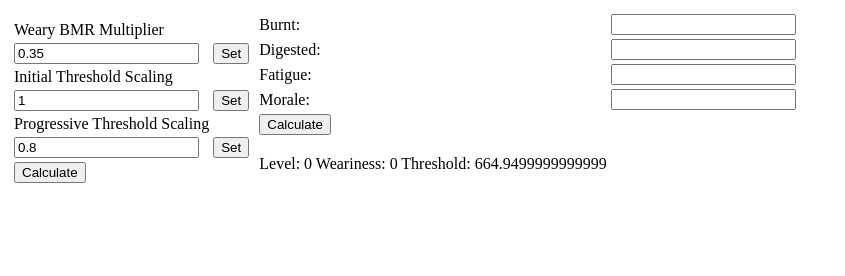
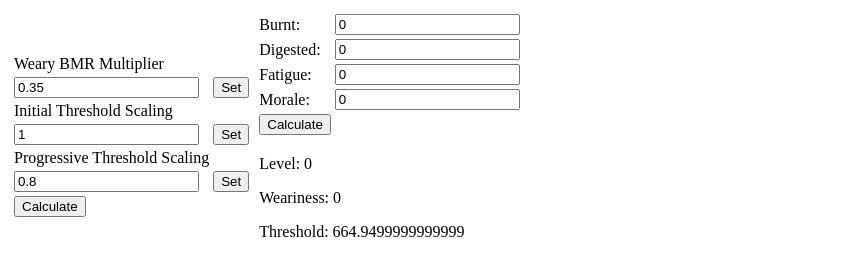
Before and after one commit to anothersimulacrum/anothersimulacrum.github.io, a plain HTML site: page index.html in a window 1280 px wide. Shown: the whole page, without its empty margins (0-845 px from the left). Drawn offline with Linux system fonts and the light colour scheme.

Commit message:
Aesthetics

```diff
--- a/calcs.js
+++ b/calcs.js
@@ -62,7 +62,7 @@ function refresh_static()
 	let lvl = weariness_level( page.burnt.value, page.digest.value, page.fatigue.value, page.morale.value );
 	let weary = weariness( page.burnt.value, page.digest.value );
 	let thresh = weary_thresh( page.fatigue.value, page.morale.value );
-	page.staticOut.innerHTML = "<p>Level: " + lvl + " Weariness: " + weary + " Threshold: " + thresh + "</p>";
+	page.staticOut.innerHTML = "<p>Level: " + lvl + "</p><p>Weariness: " + weary + "</p><p>Threshold: " + thresh + "</p>";
 }
 
 page.staticBtn.addEventListener( "click", function() {
--- a/index.html
+++ b/index.html
@@ -62,7 +62,7 @@
 					<label>Burnt:</label>
 				</td>
 				<td>
-					<input id="burntCal" type="text"></input>
+					<input id="burntCal" type="text" value=0></input>
 				</td>
 			</tr>
 			<tr>
@@ -70,7 +70,7 @@
 					<label>Digested:</label>
 				</td>
 				<td>
-					<input id="digestCal" type="text"></input>
+					<input id="digestCal" type="text" value=0></input>
 				</td>
 			</tr>
 			<tr>
@@ -78,7 +78,7 @@
 					<label>Fatigue:</label>
 				</td>
 				<td>
-					<input id="fatigue" type="text"></input>
+					<input id="fatigue" type="text" value=0></input>
 				</td>
 			</tr>
 			<tr>
@@ -86,7 +86,7 @@
 					<label>Morale:</label>
 				</td>
 				<td>
-					<input id="morale" type="text"></input>
+					<input id="morale" type="text" value=0></input>
 				</td>
 			</tr>
 			<tr>
@@ -95,7 +95,7 @@
 				</td>
 			</tr>
 			<tr>
-				<td>
+				<td colspan=2>
 					<span id="staticOut"></span>
 				</td>
 			</tr>
```
